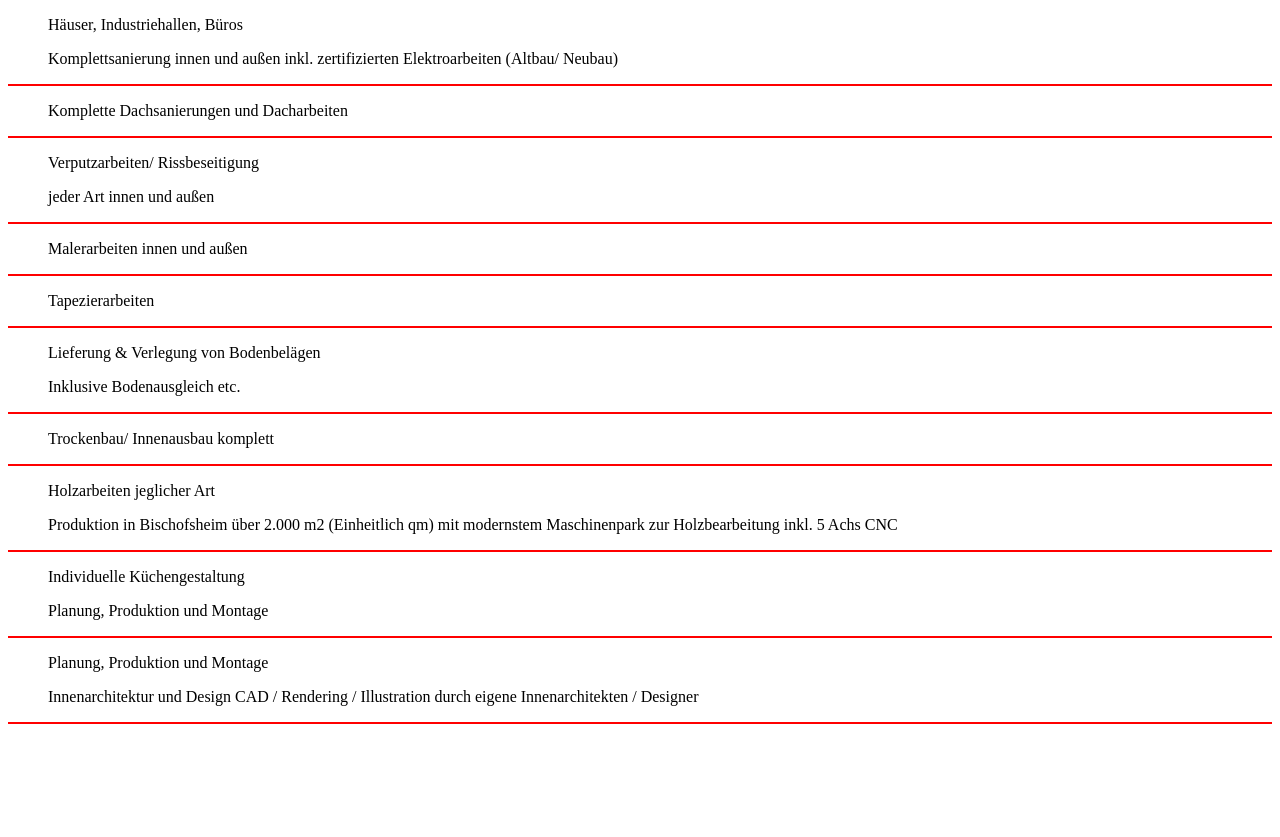
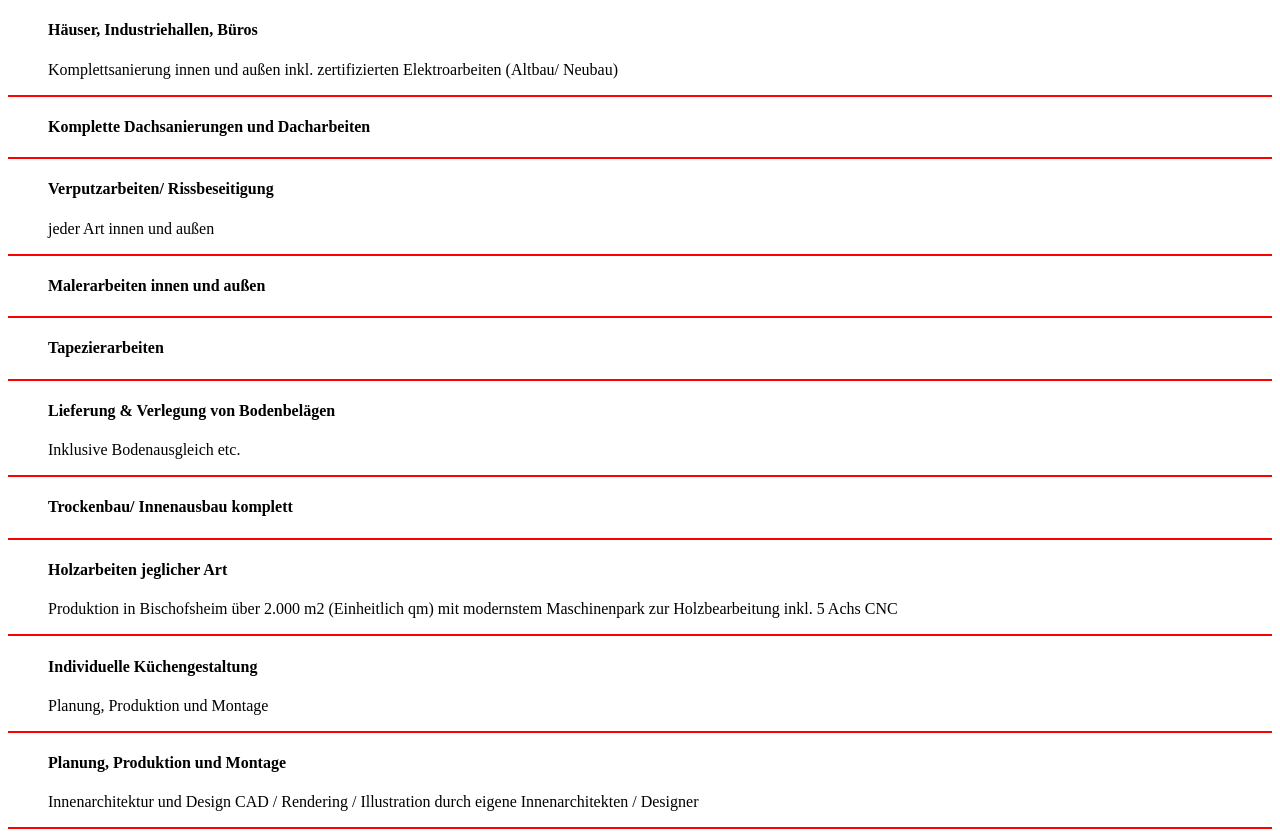
Before and after one commit to machinesandpixels/react-august2020, a React (Create React App) app: page / in a window 1280 px wide. Before the commit the page ends 800 px from the top, so only its background shows below. Built offline with nearby package versions, Linux system fonts and the light colour scheme.

Commit message:
Created Card component

```diff
--- a/src/App.js
+++ b/src/App.js
@@ -68,8 +68,12 @@ function App() {
     return (
       <Fragment>
         <ul key={id}>
-          <li>{headline}</li>
-          <li>{desc}</li>
+          <li>
+            <h4>{headline}</h4>
+          </li>
+          <li>
+            <p>{desc}</p>
+          </li>
         </ul>
         <hr />
       </Fragment>
```
Also changed, not shown: src/components/Card.js (added, +11 -0 lines).
